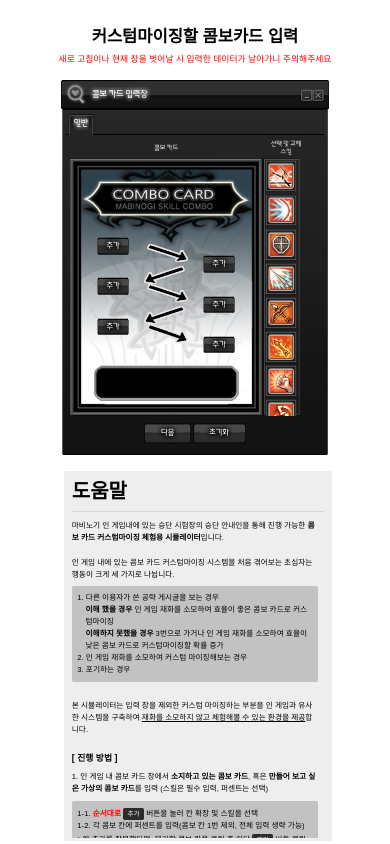
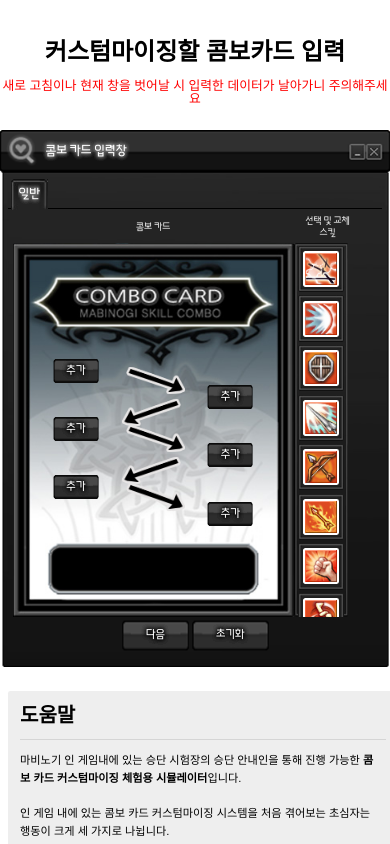
Before and after one commit to nohpaper/mabinogi_combocard_simulation, a React (Create React App) app: page / in a window 390 px wide. Shown: the top 844 px of the page. Built offline with nearby package versions, Linux system fonts and the light colour scheme; a web font is replaced by a local one.

Commit message:
refactor : 모바일 해상도별 font-size 수정

```diff
--- a/src/stylesheet/defalut.scss
+++ b/src/stylesheet/defalut.scss
@@ -44,34 +44,34 @@ $Mabinogi:"Mabinogi", Gulim, Malgun Gothic, Arial, Apple SD Gothic Neo, sans-ser
 }
 
 @media only screen and (max-width:768px) {
+    html {font-size:28px !important;}
+}
+@media only screen and (max-width:726px) {
+    html {font-size:27px !important;}
+}
+@media only screen and (max-width:683px) {
+    html {font-size:26px !important;}
+}
+@media only screen and (max-width:641px) {
+    html {font-size:25px !important;}
+}
+@media only screen and (max-width:598px) {
+    html {font-size:24px !important;}
+}
+@media only screen and (max-width:556px) {
+    html {font-size:22px !important;}
+}
+@media only screen and (max-width:513px) {
     html {font-size:20px !important;}
 }
-@media only screen and (max-width:726px) {
+@media only screen and (max-width:471px) {
     html {font-size:18px !important;}
 }
-@media only screen and (max-width:683px) {
-    html {font-size:17px !important;}
-}
-@media only screen and (max-width:641px) {
+@media only screen and (max-width:428px) {
     html {font-size:16px !important;}
 }
-@media only screen and (max-width:598px) {
-    html {font-size:15px !important;}
-}
-@media only screen and (max-width:556px) {
+@media only screen and (max-width:386px) {
     html {font-size:14px !important;}
-}
-@media only screen and (max-width:513px) {
-    html {font-size:13px !important;}
-}
-@media only screen and (max-width:471px) {
-    html {font-size:12px !important;}
-}
-@media only screen and (max-width:428px) {
-    html {font-size:11px !important;}
-}
-@media only screen and (max-width:386px) {
-    html {font-size:10px !important;}
 }
 
 html, body, div, span, applet, object, iframe,
```
